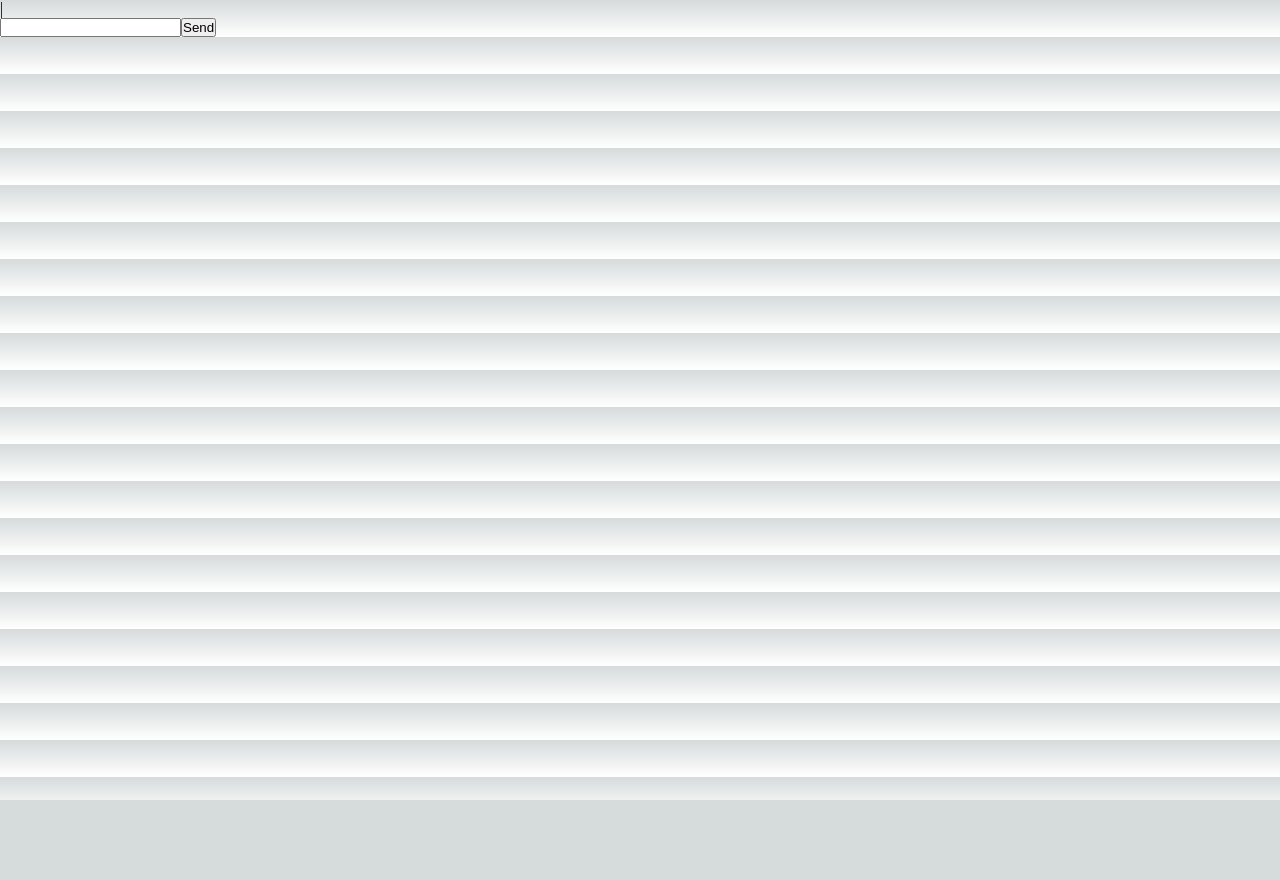
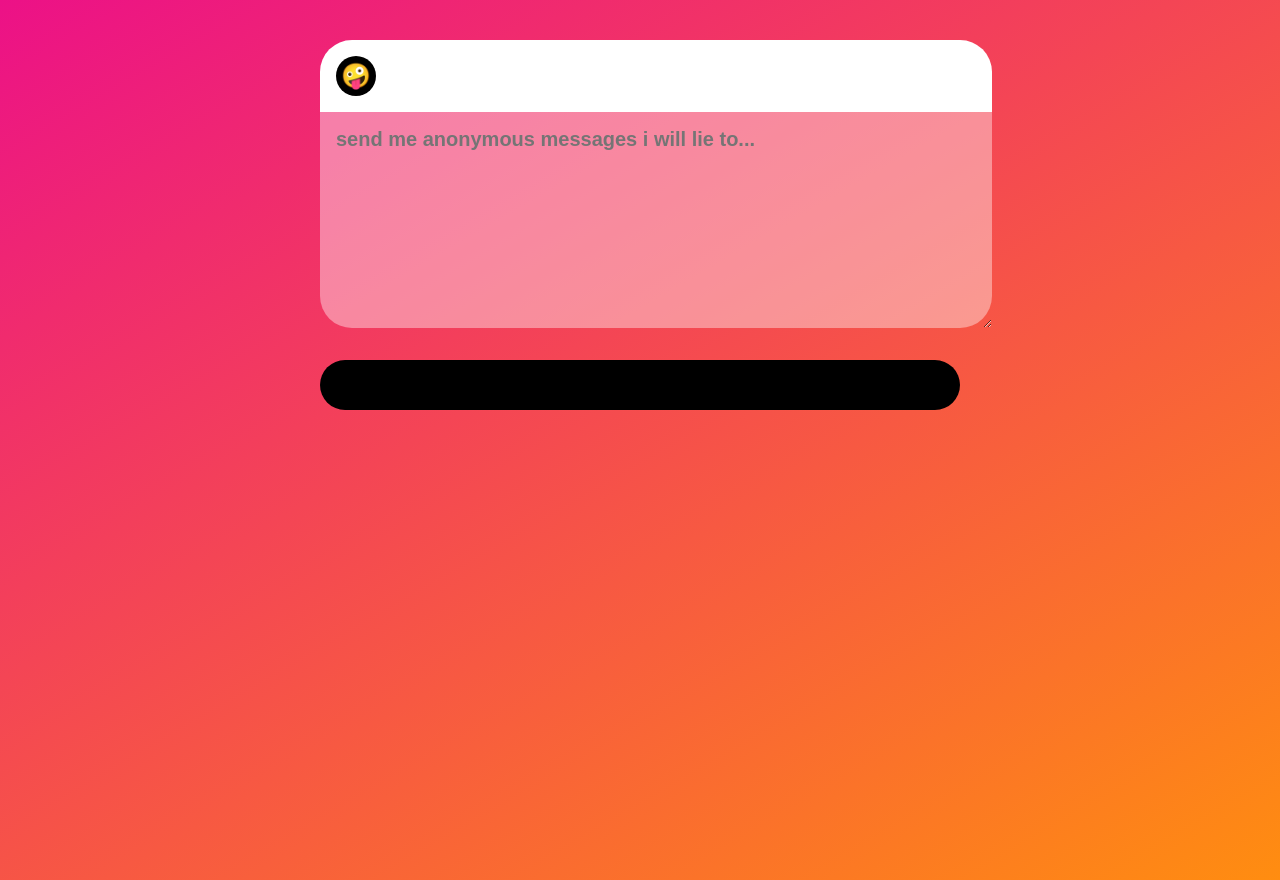
Before and after one commit to aremu-smog/amgl-web, a Next.js app: page /1/1 in a window 1280 px wide. Before the commit the page ends 800 px from the top, so only its background shows below. Built offline with nearby package versions, Linux system fonts and the light colour scheme; no server answers; the database is empty.

Commit message:
ao_feat: start work on UI

```diff
--- a/src/pages/[user]/[question].jsx
+++ b/src/pages/[user]/[question].jsx
@@ -1,11 +1,14 @@
+import { useState } from "react"
 import { supabaseApp } from "@/api/supabase"
 import { useRouter } from "next/router"
-import { useState } from "react"
+import styles from "@/styles/question.module.css"
+import Head from "next/head"
 
 const QuestionPage = ({ questionData, userData }) => {
 	const [question, setQuestion] = useState("")
 	const [isLoading, setIsLoading] = useState(false)
 
+	console.log({ questionData, userData })
 	const handleSubmit = async e => {
 		setIsLoading(true)
 		e.preventDefault()
@@ -22,22 +25,45 @@ const QuestionPage = ({ questionData, userData }) => {
 			setIsLoading(false)
 		}
 	}
+	const pageTitle = `${userData?.name} - ${questionData?.description}`
 	return (
+		<>
+			<Head>
+				<title>{pageTitle}</title>
+				<meta name='description' content='Lie to questions annonymously🤭' />
+				<meta name='viewport' content='width=device-width, initial-scale=1' />
+				<link rel='icon' href='/favicon.ico' />
+			</Head>
+			<main className={styles.main}>
+				<section className={styles.wrapper}>
+					<header className={styles.userContainer}>
+						<div className={styles.emojiContainer}>
+							<p>🤪</p>
+						</div>
 						<div>
-			<p>
-				{userData?.name} | {questionData?.description}
-			</p>
+							<p>{userData?.name}</p>
+							<h4>{questionData?.description}</h4>
+						</div>
+					</header>
+
 					<form onSubmit={handleSubmit}>
-				<input
+						<textarea
+							className={styles.questionTextArea}
 							value={question}
 							onChange={e => {
 								setQuestion(e.target.value)
 							}}
+							placeholder='send me anonymous messages i will lie to...'
+							rows={8}
 						/>
 
-				<button>{isLoading ? "Loading..." : "Send"}</button>
+						<button className={styles.button}>
+							{isLoading ? "Loading..." : "Send"}
+						</button>
 					</form>
-		</div>
+				</section>
+			</main>
+		</>
 	)
 }
 
--- a/src/styles/globals.css
+++ b/src/styles/globals.css
@@ -1,98 +1,18 @@
 :root {
-  --max-width: 1100px;
-  --border-radius: 12px;
-  --font-mono: ui-monospace, Menlo, Monaco, 'Cascadia Mono', 'Segoe UI Mono',
-    'Roboto Mono', 'Oxygen Mono', 'Ubuntu Monospace', 'Source Code Pro',
-    'Fira Mono', 'Droid Sans Mono', 'Courier New', monospace;
+	--radius: 32px;
 
-  --foreground-rgb: 0, 0, 0;
-  --background-start-rgb: 214, 219, 220;
-  --background-end-rgb: 255, 255, 255;
-
-  --primary-glow: conic-gradient(
-    from 180deg at 50% 50%,
-    #16abff33 0deg,
-    #0885ff33 55deg,
-    #54d6ff33 120deg,
-    #0071ff33 160deg,
-    transparent 360deg
-  );
-  --secondary-glow: radial-gradient(
-    rgba(255, 255, 255, 1),
-    rgba(255, 255, 255, 0)
-  );
-
-  --tile-start-rgb: 239, 245, 249;
-  --tile-end-rgb: 228, 232, 233;
-  --tile-border: conic-gradient(
-    #00000080,
-    #00000040,
-    #00000030,
-    #00000020,
-    #00000010,
-    #00000010,
-    #00000080
-  );
-
-  --callout-rgb: 238, 240, 241;
-  --callout-border-rgb: 172, 175, 176;
-  --card-rgb: 180, 185, 188;
-  --card-border-rgb: 131, 134, 135;
+	--color-black: #000000;
+	--color-white: #ffffff;
 }
-
-@media (prefers-color-scheme: dark) {
-  :root {
-    --foreground-rgb: 255, 255, 255;
-    --background-start-rgb: 0, 0, 0;
-    --background-end-rgb: 0, 0, 0;
-
-    --primary-glow: radial-gradient(rgba(1, 65, 255, 0.4), rgba(1, 65, 255, 0));
-    --secondary-glow: linear-gradient(
-      to bottom right,
-      rgba(1, 65, 255, 0),
-      rgba(1, 65, 255, 0),
-      rgba(1, 65, 255, 0.3)
-    );
-
-    --tile-start-rgb: 2, 13, 46;
-    --tile-end-rgb: 2, 5, 19;
-    --tile-border: conic-gradient(
-      #ffffff80,
-      #ffffff40,
-      #ffffff30,
-      #ffffff20,
-      #ffffff10,
-      #ffffff10,
-      #ffffff80
-    );
-
-    --callout-rgb: 20, 20, 20;
-    --callout-border-rgb: 108, 108, 108;
-    --card-rgb: 100, 100, 100;
-    --card-border-rgb: 200, 200, 200;
-  }
-}
-
-* {
-  box-sizing: border-box;
-  padding: 0;
-  margin: 0;
-}
-
 html,
 body {
 	max-width: 100vw;
-  overflow-x: hidden;
+	font-family: Arial, Helvetica, sans-serif;
 }
 
 body {
 	color: rgb(var(--foreground-rgb));
-  background: linear-gradient(
-      to bottom,
-      transparent,
-      rgb(var(--background-end-rgb))
-    )
-    rgb(var(--background-start-rgb));
+	background: linear-gradient(150deg, #ec1187, #ff8d10);
 }
 
 a {
--- /dev/null
+++ b/src/styles/question.module.css
@@ -0,0 +1,71 @@
+.main {
+	display: flex;
+	flex-direction: column;
+	align-items: center;
+	padding: 2rem;
+	min-height: 100vh;
+}
+
+.wrapper {
+	max-width: 640px;
+	width: 100%;
+}
+
+.userContainer {
+	border-top-left-radius: var(--radius);
+	border-top-right-radius: var(--radius);
+	padding: 1rem;
+	background: var(--color-white);
+	color: var(--color-black);
+	display: flex;
+	align-items: flex-start;
+	width: 100%;
+}
+
+.questionTextArea {
+	border-bottom-right-radius: var(--radius);
+	border-bottom-left-radius: var(--radius);
+	padding: 1rem;
+	background: rgba(255, 255, 255, 0.4);
+	outline: none;
+	border: none;
+	display: block;
+	font-family: Arial, Helvetica, sans-serif;
+	font-weight: bold;
+	color: var(--color-black);
+	font-size: 20px;
+	width: 100%;
+}
+
+.emojiContainer {
+	background-color: black;
+	width: 40px;
+	height: 40px;
+	border-radius: 50%;
+	display: flex;
+	justify-content: center;
+	align-items: center;
+	font-size: 24px;
+	margin-right: 8px;
+}
+
+.userContainer p,
+.userContainer h4 {
+	margin-block-end: 0px;
+	margin-block-start: 0px;
+}
+
+.button {
+	background-color: var(--color-black);
+	border-radius: 25px;
+	padding: 1rem;
+	display: block;
+	margin-top: 2rem;
+	outline: none;
+	border: none;
+	width: 100%;
+	margin-right: 0px;
+	font-weight: bold;
+	font-size: 16px;
+	cursor: pointer;
+}
```
Lines whose indentation alone changed are shown as unchanged.
